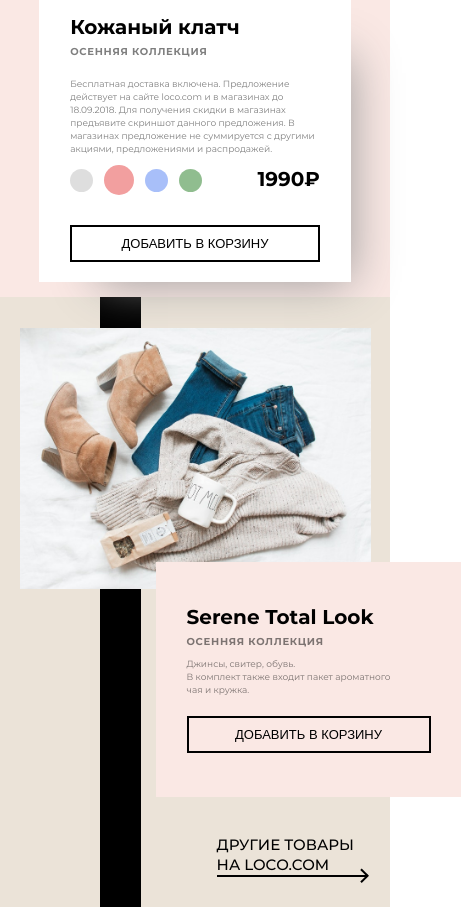
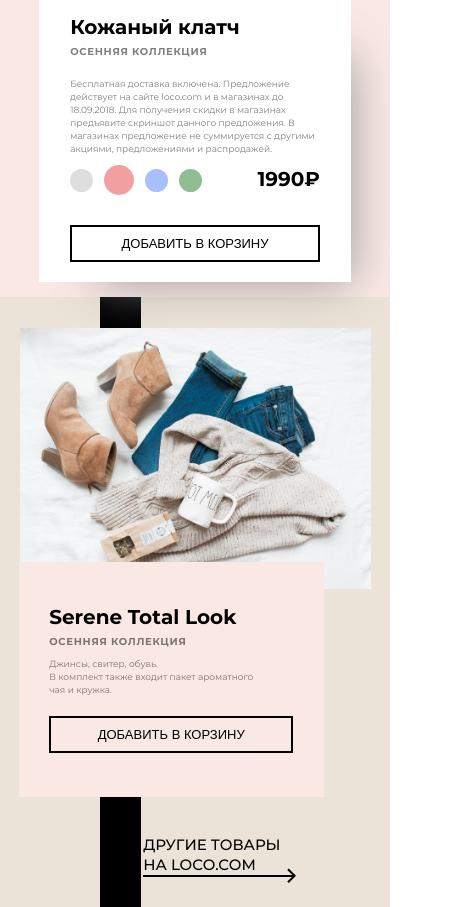
Before and after one commit to WebHeroSchool/final_loco, a plain HTML site: page index.html in a window 390 px wide. Shown: the part 899-1806 px from the top of the page, 461 px wide, since content can reach past the window. Drawn offline with Linux system fonts and the light colour scheme.

Commit message:
style changes

```diff
--- a/css/style.css
+++ b/css/style.css
@@ -455,7 +455,7 @@ body {
     .second-section .link {
         display: none;
     }
-    .content__wrap-text {
+    .second-section .content__wrap-text {
         width: 80%;
     }
     .desc .desc__title {
@@ -509,7 +509,6 @@ body {
     }
     .third-section__content .content__wrap-text {
         align-self: flex-end;
-        width: 60%;
      }
      .third-section__content .content__container {
         justify-content: space-around;
@@ -538,4 +537,7 @@ body {
         width: 351px;
         height: 261px;
     }
+    .third-section__content .content__wrap-text {
+       margin-right: 17%;
+     }
 }
```
